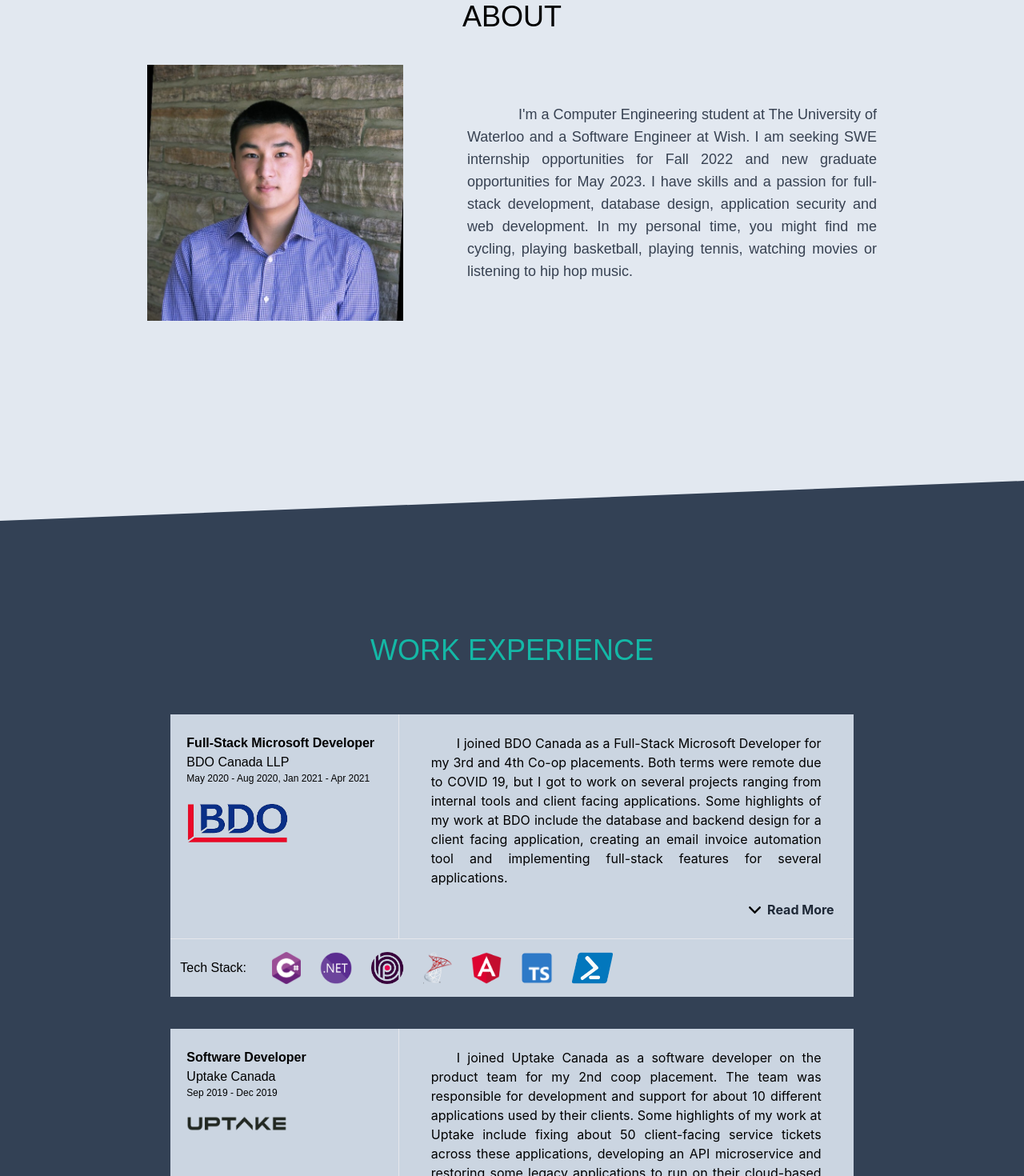
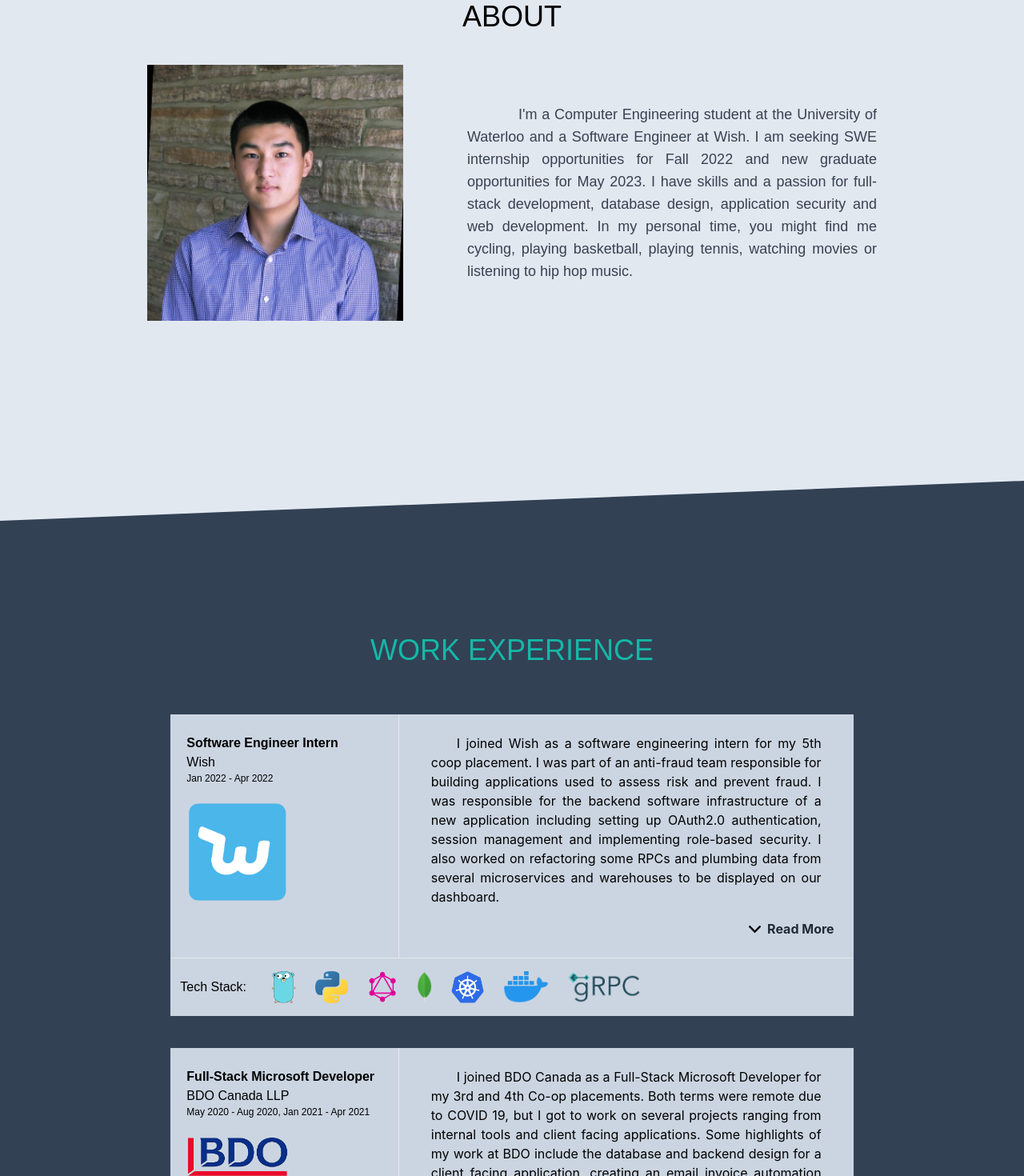
Before and after one commit to colindchung/resume-web, a React (Create React App) app: page / in a window 1280 px wide. Shown: the part 999-2469 px from the top of the page at 80% size. Built offline with nearby package versions, Linux system fonts and the light colour scheme.

Commit message:
wish data

```diff
--- a/src/assets/card-data/wish.js
+++ b/src/assets/card-data/wish.js
@@ -1,21 +1,44 @@
 const data = {
-    title: "Software Engineering Intern",
+    title: "Software Engineer Intern",
     company: "Wish",
     logo: "wish",
     date: "Jan 2022 - Apr 2022",
-    location: "Toronto, Ontario",
+    location: "Mississauga, Ontario",
+    description: "I joined Wish as a software engineering intern for my 5th coop placement. I was part of an anti-fraud team responsible for building applications used to assess risk and prevent fraud. I was responsible for the backend software infrastructure of a new application including setting up OAuth2.0 authentication, session management and implementing role-based security. I also worked on refactoring some RPCs and plumbing data from several microservices and warehouses to be displayed on our dashboard.",
     bullets: [
-        // "Developed a new API microservice using Node.js and the .NET Framework to replace a deprecated third-party API service used to import data for all clients.",
-        // "Rebuilt two legacy applications using the .NET Core framework to run on the updated cloud platform.",
-        // "Implemented a role-based security framework, managed IIS configurations and configured autonomous CI/CD",
-        // " Implemented and deployed fixes for over 50 client-facing service tickets and bugs."
+        "At a high level, the service I was working on was to consolidate risk/fraud data in one dashboard for our team to assess risk in a timely fashion. I had to wire our application with our in-house authentication services and follow the OAuth2.0 and OIDC standard protocols. We also had an in-house API gateway service and session management which I integrated in our service. Our security model was role-based and I was in charge of setting up the user-role data model and management for this application.",
+        "I was also responsible for creating the GraphQL framework in our application to plumb data from several different services and databases. This involved resolving downstream dependency issues, creating and refactoring RPCs, and configuring the access rules for our service. With this work, we were able to produce an end-to-end product which gave us key risk data in one place.",
+        "Lastly, I noticed a very inefficient query coming from one of our microservices. We were performing very resource intensive aggregations on the query in one of the RPCs. I proposed a database design change where we had an aggregate data table which would be updated incrementally by our main application rather than the old design of dumping raw data into a datastore and computing these values each time. Although my internship ended before I was able to see the full impact of my change, this design laid the foundation for our data aggregator which could be applied to several other use cases in the company."
     ],
     stack: [
-        "golang",
-        "python",
-        "graphql",
-        "mongodb",
-        "react"
+        {
+            tooltip: "Golang",
+            img: "golang"
+        },
+        {
+            tooltip: "Python",
+            img: "python"
+        },
+        {
+            tooltip: "GraphQL",
+            img: "graphql"
+        },
+        {
+            tooltip: "MongoDB",
+            img: "mongodb"
+        },
+        {
+            tooltip: "Kubernetes",
+            img: "kubernetes"
+        },
+        {
+            tooltip: "Docker",
+            img: "docker"
+        },
+        {
+            tooltip: "gRPC",
+            img: "grpc"
+        },
     ]
 }
 
--- a/src/assets/images.js
+++ b/src/assets/images.js
@@ -41,12 +41,14 @@ import git from "./icons/git.png"
 import golang from "./icons/golang.png"
 import googleVision from "./icons/google-vision.png"
 import graphql from "./icons/graphql.png"
+import grpc from "./icons/grpc.png"
 import heroku from "./icons/heroku.png"
 import html5 from "./icons/html5.png"
 import java from "./icons/java.png"
 import js5 from "./icons/js5.png"
 import jquery from "./icons/jquery.png"
 import kafka from "./icons/kafka.png"
+import kubernetes from "./icons/kubernetes.png"
 import mongodb from "./icons/mongodb.png"
 import mysql from "./icons/mysql.png"
 import netlify from "./icons/netlify.png"
@@ -132,12 +134,14 @@ let images = {
         golang,
         googleVision,
         graphql,
+        grpc,
         heroku,
         html5,
         java,
         js5,
         jquery,
         kafka,
+        kubernetes,
         mongodb,
         mysql,
         netlify,
--- a/src/components/about/about.js
+++ b/src/components/about/about.js
@@ -8,7 +8,7 @@ function About() {
                 <img className="animate-wipe w-full headshot max-w-xs" src={images.headshot} alt="LinkedIn Headshot"/>
                 <div className="md:ml-20 py-4 max-w-lg">
                     <p className="text-gray-700 text-lg text-justify md:indent-16" style={{ fontFamily: "'Poppins', sans-serif"}}>
-                        I'm a Computer Engineering student at The University of Waterloo and a Software Engineer at Wish. I am seeking SWE internship opportunities for Fall 2022 and new graduate opportunities for May 2023. I have skills and a passion for full-stack development, database design, application security and web development. In my personal time, you might find me cycling, playing basketball, playing tennis, watching movies or listening to hip hop music.
+                        I'm a Computer Engineering student at the University of Waterloo and a Software Engineer at Wish. I am seeking SWE internship opportunities for Fall 2022 and new graduate opportunities for May 2023. I have skills and a passion for full-stack development, database design, application security and web development. In my personal time, you might find me cycling, playing basketball, playing tennis, watching movies or listening to hip hop music.
                     </p>
                 </div>
             </div>
--- a/src/components/work/work.js
+++ b/src/components/work/work.js
@@ -10,7 +10,7 @@ function Work() {
         <div className="component-container flex flex-col pt-48 pb-64 items-center bg-slate-700 min-h-screen top-slant">
             <div className="font-poppins text-4xl text-teal-500 mb-10">WORK EXPERIENCE</div>
 
-            {/* <CardWork data={wishData}/> */}
+            <CardWork data={wishData}/>
             <CardWork data={bdoData}/>
             <CardWork data={uptakeData}/>
             <CardWork data={spsData}/>
```
Also changed, not shown: src/assets/icons/kubernetes.png (added).
